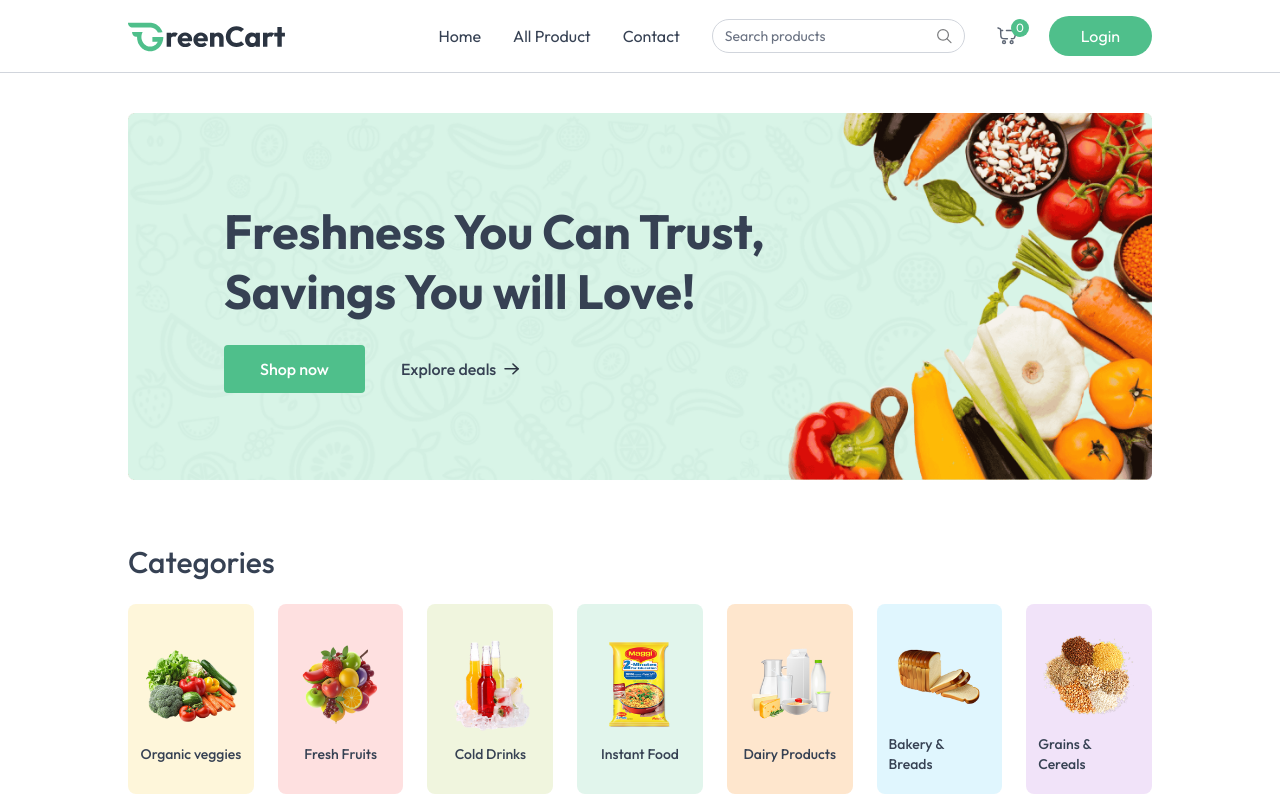
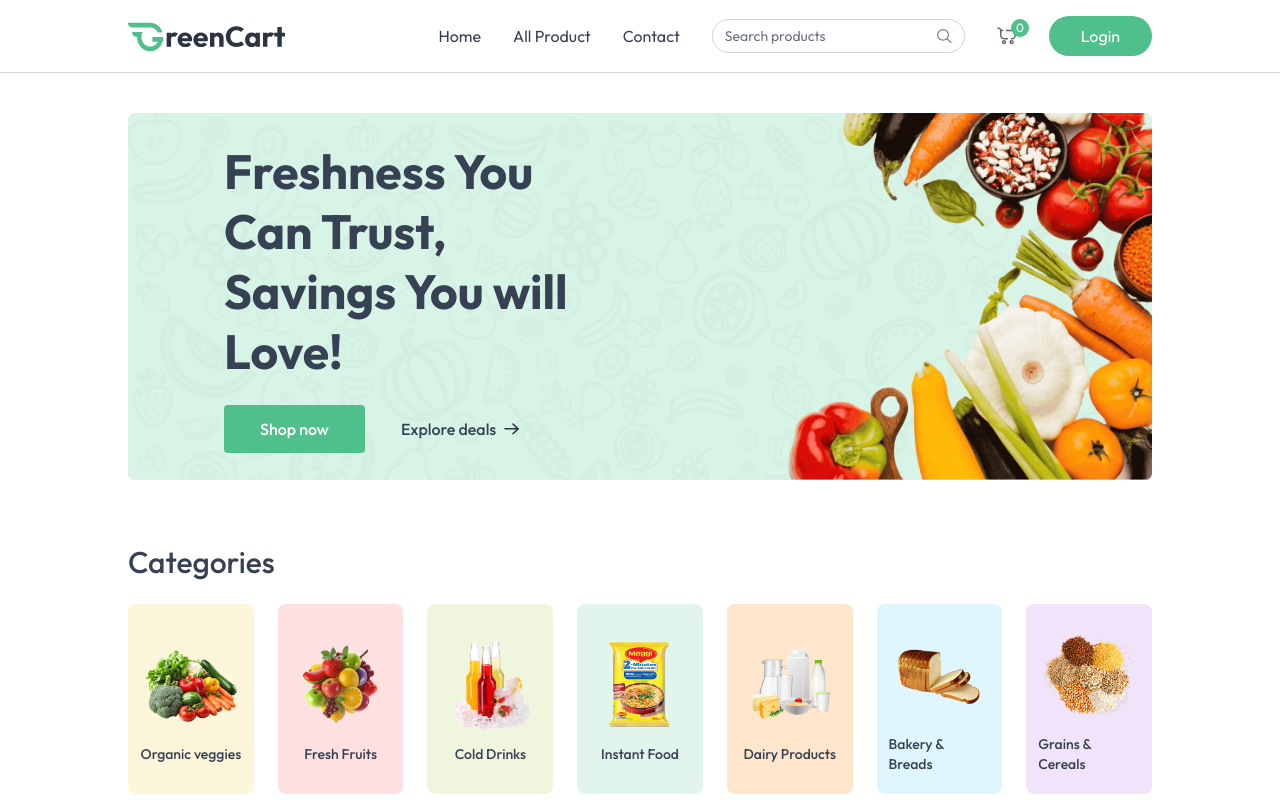
Before and after one commit to Gah2f/Green_Cart, a React (Vite) app in the folder client/: page / in a window 1280 px wide. Shown: the top 800 px of the page. Built offline with nearby package versions, Linux system fonts and the light colour scheme; no server answers; a web font is replaced by a local one.

Commit message:
Tailwind fixed for production

```diff
--- a/client/src/components/MainBanner.jsx
+++ b/client/src/components/MainBanner.jsx
@@ -15,8 +15,8 @@
         alt="Banner image mobile version"
         className="w-full  md:hidden"
       />
-      <div className="absolute inset-0 flex flex-col items-center md:items-start justify-end md:justify-center pb-25 md:pb-0 px-4 md:pl-18 lg:pl-24">
-        <h1 className="text-3xl md:text-4xl lg:text-5xl font-bold text-center md:text-left max-w-[72] md:max-w-[105] leading-tight lg:leading-15">
+      <div className="absolute inset-0 flex flex-col items-center md:items-start justify-end md:justify-center pb-25 md:pb-0 px-4 md:pl-12 lg:pl-24">
+        <h1 className="text-3xl md:text-4xl lg:text-5xl font-bold text-center md:text-left max-w-[18rem] md:max-w-[400px] leading-tight lg:leading-15">
           Freshness You Can Trust, <br /> Savings You will Love!{" "}
         </h1>
 
```
